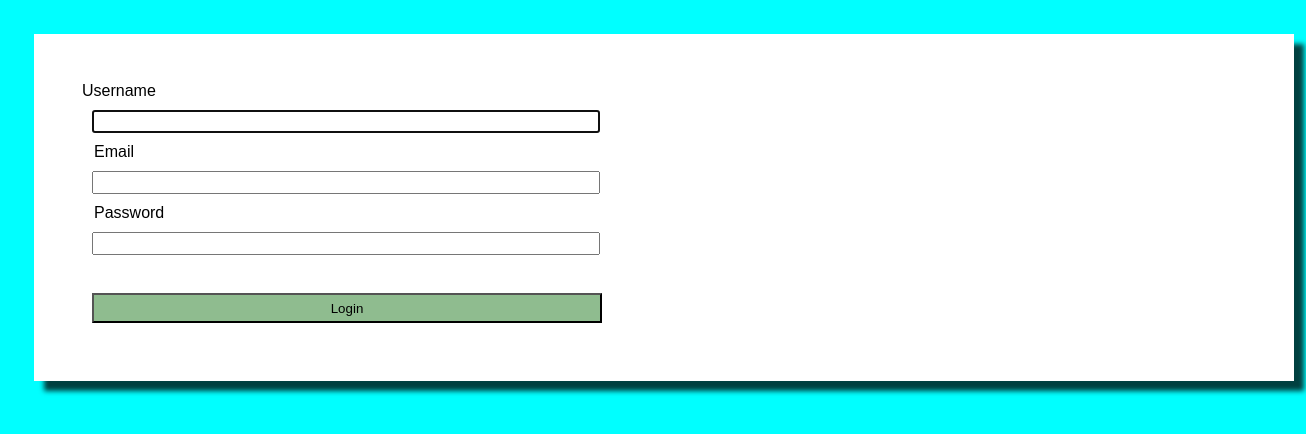
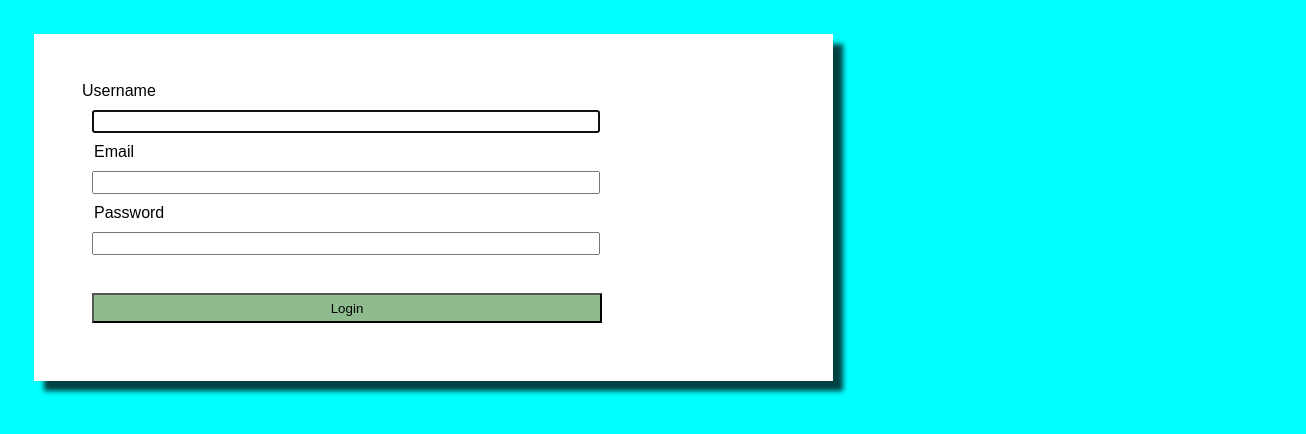
Before and after one commit to molina-oscar3328/codeup-web-exercises-1, a plain HTML site: page log.html in a window 1280 px wide. Shown: the whole page, 1306 px wide, since content can reach past the window. Drawn offline with Linux system fonts and the light colour scheme.

Commit message:
update12

```diff
--- a/css/login.css
+++ b/css/login.css
@@ -4,19 +4,17 @@
 }
 
 body, html {
-    height: 100%;
-    width: 100%;
+    height: 90%;
+    width: 80%;
     background-color: cyan;
     font-family: Arial, Ubuntu, sans-serif;
 }
-
 form {
     margin: 1em;
     /* This form should be separated from other elements by 1em */
     padding: 1em;
     /* There must be 1em between the content and the border of this element */
 }
-
 fieldset {
     -webkit-box-shadow: 10px 10px 5px 0 rgba(0,0,0,0.75);
     -moz-box-shadow: 10px 10px 5px 0 rgba(0,0,0,0.75);
@@ -28,21 +26,18 @@ fieldset {
     /* It should have no border */
     /* Its background should be white */
 }
-
 .width-80 {
     width: 80%;
     margin: auto;
     /* The element with this class should be 80% of the width and it must be centered */
     /* Read how to center elements with margin here: http://learnlayout.com/margin-auto.html*/
 }
-
 .form-group {
     width: 100%;
     margin: .5em 0;
     /* This element must use 100% of the width */
     /* It should have a separation of .5em from elements on top of it and below it*/
 }
-
 .form-label {
     font-weight: bold;
     /* The text of a label must be bold */
@@ -61,7 +56,6 @@ fieldset {
     width: 100%;
     /* This element should use 100% of the width */
 }
-
 .btn {
     padding: 8px;
     color: white;
@@ -72,7 +66,6 @@ fieldset {
     background-color: #0fb784;
     border: 1px solid black;
 }
-
 .form-control {
     /* There must be 4px on top of the text and below the text of an input with this class */
     padding: 4px 0;
```
